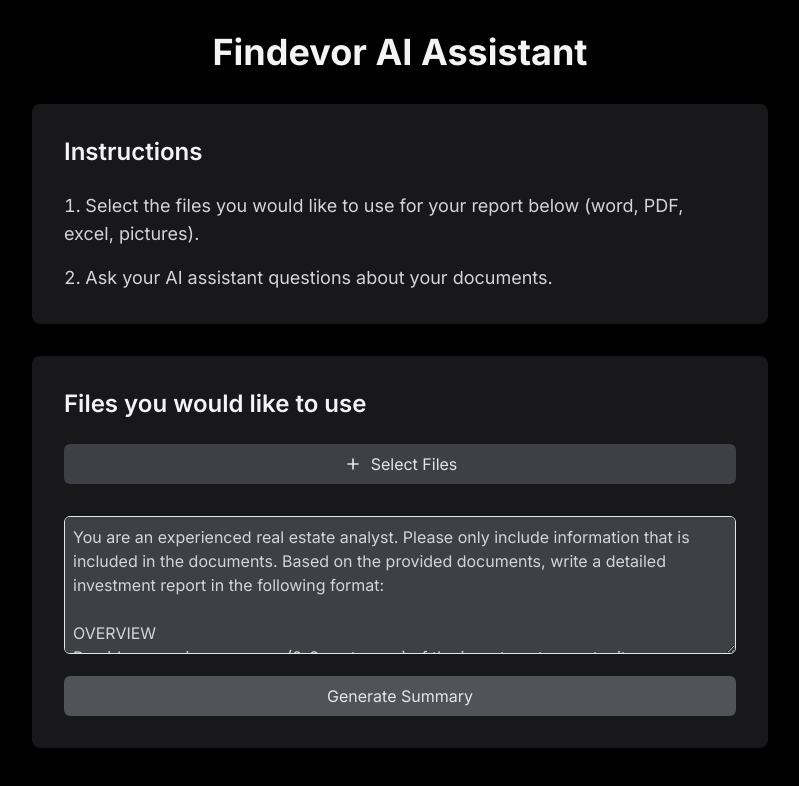
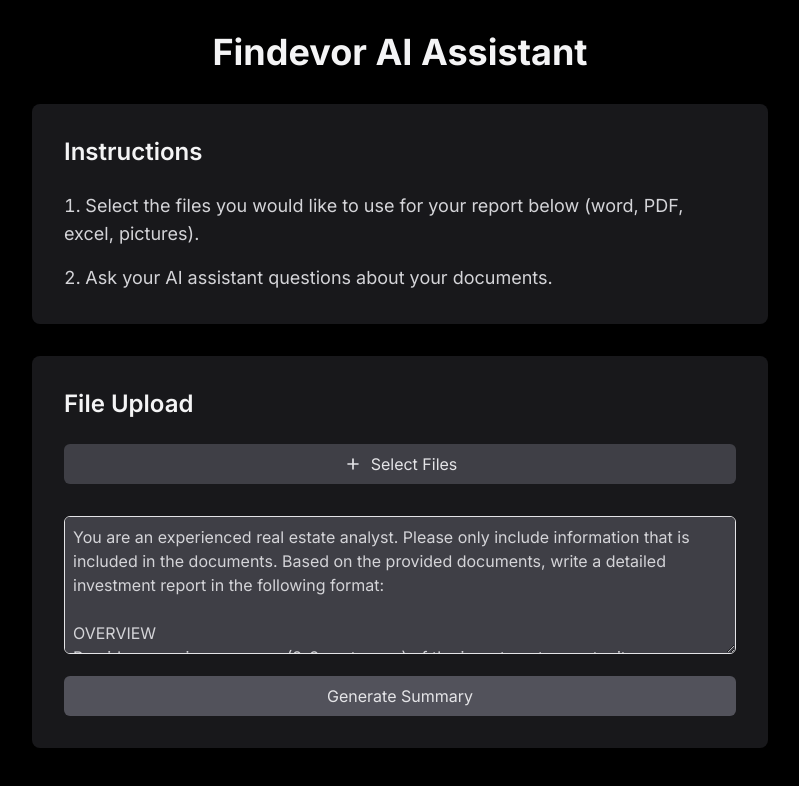
Before and after one commit to virgilttr/sukuna, a Next.js app in the folder frontend/: page / in a window 1280 px wide. Shown: the top 786 px of the page, without its empty margins (240-1039 px from the left). Built offline with nearby package versions, Linux system fonts and the light colour scheme.

Commit message:
Update temperature

```diff
--- a/frontend/app/api/summarize/route.ts
+++ b/frontend/app/api/summarize/route.ts
@@ -119,7 +119,7 @@ export async function POST(request: NextRequest) {
     const command = new ConverseCommand({
       modelId: "anthropic.claude-3-haiku-20240307-v1:0",
       messages: messages,
-      inferenceConfig: { maxTokens: 4096, temperature: 0.5, topP: 0.9 },
+      inferenceConfig: { maxTokens: 4096, temperature: 0.3, topP: 0.9 },
     });
 
     const response = await bedrock.send(command);
--- a/frontend/app/page.tsx
+++ b/frontend/app/page.tsx
@@ -27,7 +27,7 @@ const Home: React.FC = () => {
           </div>
           <div className="bg-zinc-900 rounded-lg p-8 shadow-lg">
             <h2 className="text-2xl font-semibold mb-6 text-zinc-100">
-              Files you would like to use
+              File Upload
             </h2>
             <FileUpload />
           </div>
```
